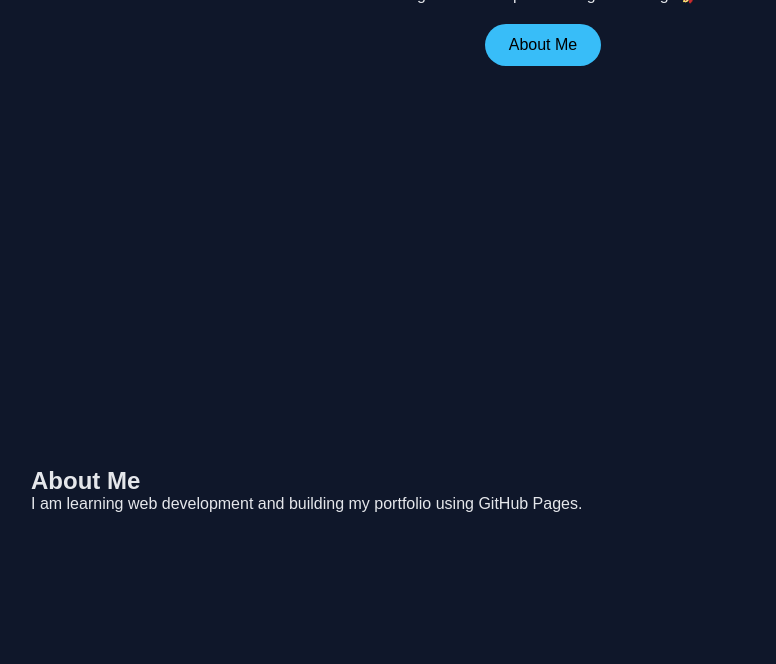
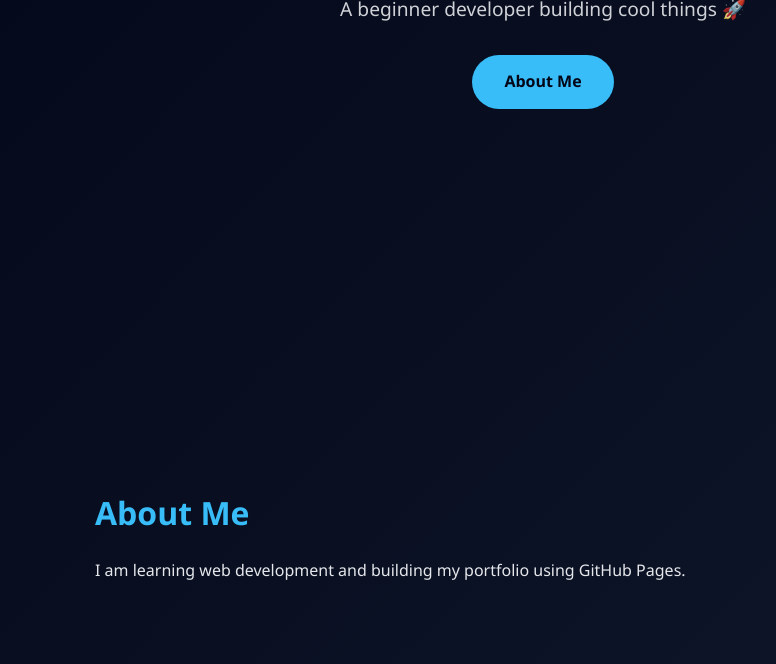
Before and after one commit to VishwasGowda23/ViSh, a plain HTML site: page index.html in a window 1280 px wide. Shown: the part 393-1057 px from the top of the page, without its empty margins (97-873 px from the left). Before the commit the page ends 966 px from the top, so only its background shows below. Drawn offline with Linux system fonts and the light colour scheme.

Commit message:
Improve design and animations

```diff
--- a/script.js
+++ b/script.js
@@ -1 +1,3 @@
-console.log("ViSh portfolio loaded successfully 🚀");
+document.addEventListener("DOMContentLoaded", () => {
+  console.log("🚀 ViSh Portfolio Loaded");
+});
--- a/style.css
+++ b/style.css
@@ -2,12 +2,13 @@
   margin: 0;
   padding: 0;
   box-sizing: border-box;
-  font-family: Arial, sans-serif;
+  font-family: 'Segoe UI', sans-serif;
 }
 
 body {
-  background-color: #0f172a;
+  background: linear-gradient(135deg, #020617, #0f172a);
   color: #e5e7eb;
+  line-height: 1.6;
 }
 
 .hero {
@@ -17,26 +18,62 @@ body {
   justify-content: center;
   align-items: center;
   text-align: center;
+  animation: fadeIn 1.2s ease-in;
+}
+
+.hero h1 {
+  font-size: 3rem;
 }
 
 .hero span {
   color: #38bdf8;
 }
 
+.hero p {
+  margin-top: 12px;
+  font-size: 1.2rem;
+  opacity: 0.9;
+}
+
 .btn {
-  margin-top: 20px;
-  padding: 12px 24px;
+  margin-top: 30px;
+  padding: 14px 32px;
   background: #38bdf8;
-  color: #000;
+  color: #020617;
   text-decoration: none;
-  border-radius: 25px;
-  transition: 0.3s;
+  border-radius: 999px;
+  font-weight: bold;
+  transition: 0.3s ease;
 }
 
 .btn:hover {
-  transform: scale(1.1);
+  transform: translateY(-4px);
+  box-shadow: 0 10px 30px rgba(56, 189, 248, 0.4);
 }
 
 section {
-  padding: 60px 10%;
+  padding: 80px 15%;
+  animation: fadeInUp 1s ease-in;
 }
+
+section h2 {
+  font-size: 2rem;
+  margin-bottom: 20px;
+  color: #38bdf8;
+}
+
+@keyframes fadeIn {
+  from { opacity: 0; }
+  to { opacity: 1; }
+}
+
+@keyframes fadeInUp {
+  from {
+    opacity: 0;
+    transform: translateY(40px);
+  }
+  to {
+    opacity: 1;
+    transform: translateY(0);
+  }
+}
```
